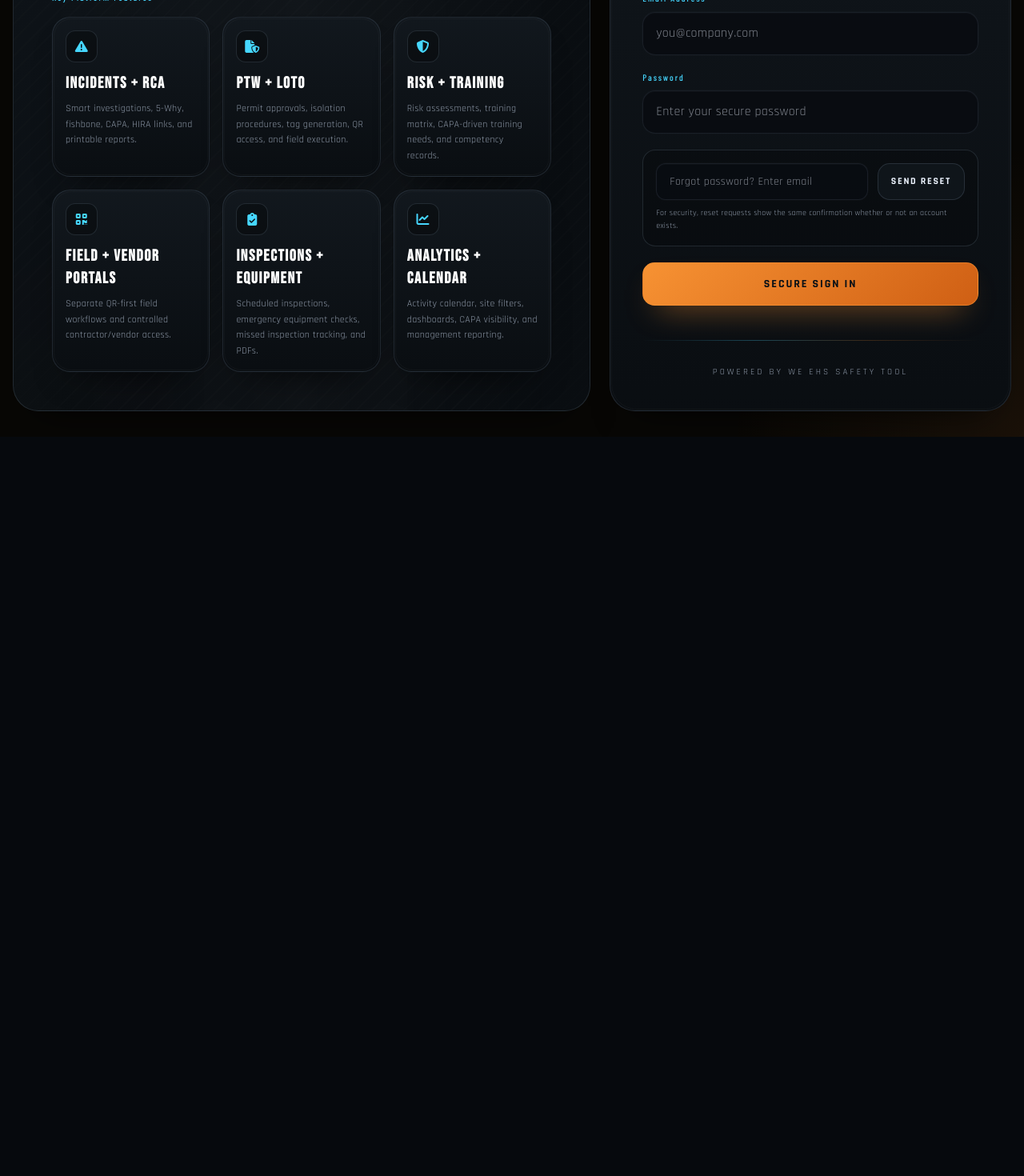
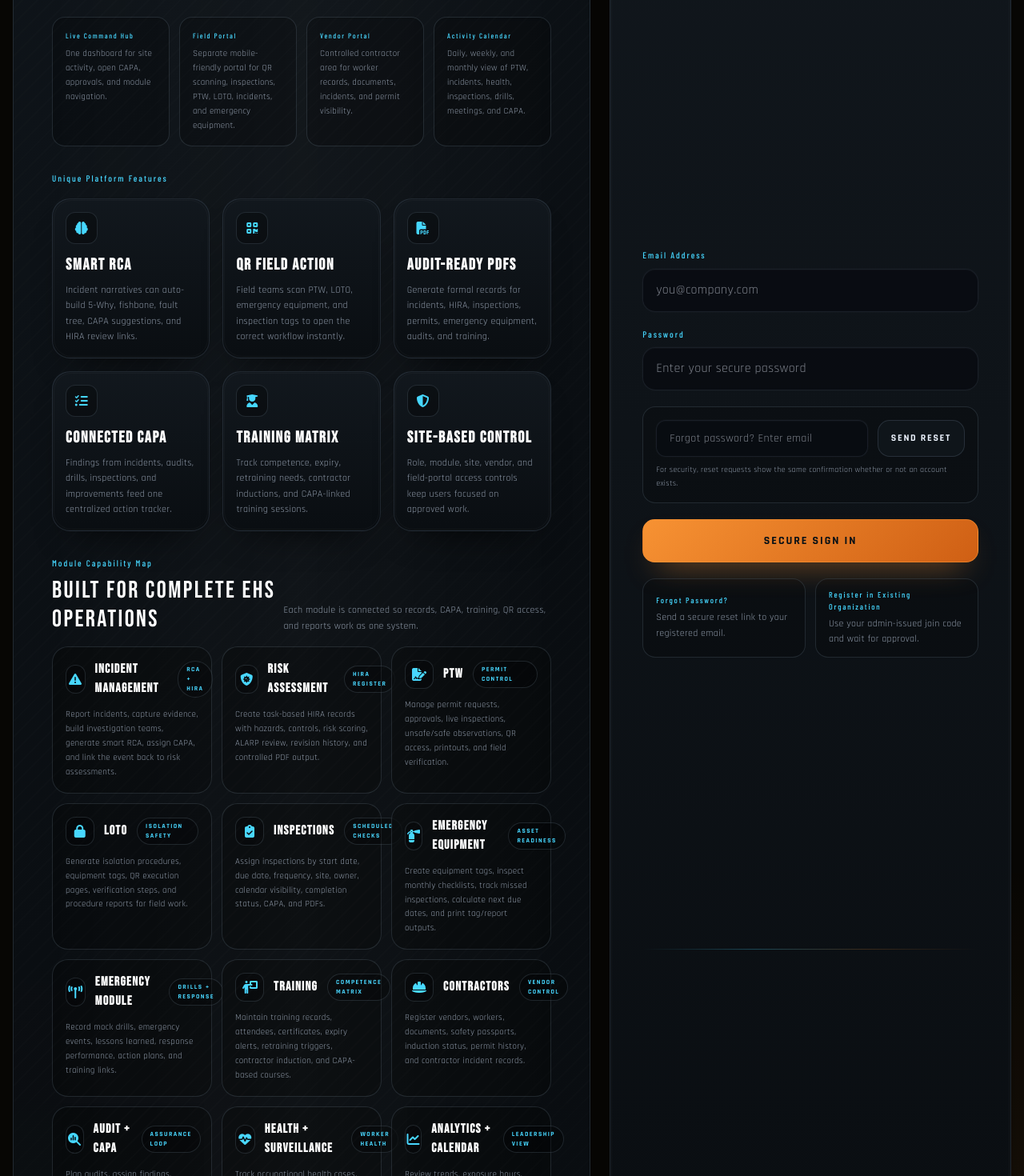
Before and after one commit to sarath200795/ohsms-portal, a React (Vite) app: page / in a window 1280 px wide. Shown: the part 400-1870 px from the top of the page at 80% size. Before the commit the page ends 946 px from the top, so only its background shows below. Built offline with nearby package versions, Linux system fonts and the light colour scheme; no server answers.

Commit message:
Change in Risk

```diff
--- a/src/pages/Login.jsx
+++ b/src/pages/Login.jsx
@@ -7,12 +7,94 @@ import { normalizeSessionPermissions } from '../utils/permissions';
 import { ACCOUNT_STATUS, canAuthenticateStatus, isDeletedStatus, isPendingStatus, writeStoredSession } from '../utils/session';
 
 const FEATURE_HIGHLIGHTS = [
-    { title: 'Incidents + RCA', icon: 'fa-triangle-exclamation', text: 'Smart investigations, 5-Why, fishbone, CAPA, HIRA links, and printable reports.' },
-    { title: 'PTW + LOTO', icon: 'fa-file-shield', text: 'Permit approvals, isolation procedures, tag generation, QR access, and field execution.' },
-    { title: 'Risk + Training', icon: 'fa-shield-halved', text: 'Risk assessments, training matrix, CAPA-driven training needs, and competency records.' },
-    { title: 'Field + Vendor Portals', icon: 'fa-qrcode', text: 'Separate QR-first field workflows and controlled contractor/vendor access.' },
-    { title: 'Inspections + Equipment', icon: 'fa-clipboard-check', text: 'Scheduled inspections, emergency equipment checks, missed inspection tracking, and PDFs.' },
-    { title: 'Analytics + Calendar', icon: 'fa-chart-line', text: 'Activity calendar, site filters, dashboards, CAPA visibility, and management reporting.' }
+    { title: 'Smart RCA', icon: 'fa-brain', text: 'Incident narratives can auto-build 5-Why, fishbone, fault tree, CAPA suggestions, and HIRA review links.' },
+    { title: 'QR Field Action', icon: 'fa-qrcode', text: 'Field teams scan PTW, LOTO, emergency equipment, and inspection tags to open the correct workflow instantly.' },
+    { title: 'Audit-Ready PDFs', icon: 'fa-file-pdf', text: 'Generate formal records for incidents, HIRA, inspections, permits, emergency equipment, audits, and training.' },
+    { title: 'Connected CAPA', icon: 'fa-list-check', text: 'Findings from incidents, audits, drills, inspections, and improvements feed one centralized action tracker.' },
+    { title: 'Training Matrix', icon: 'fa-user-graduate', text: 'Track competence, expiry, retraining needs, contractor inductions, and CAPA-linked training sessions.' },
+    { title: 'Site-Based Control', icon: 'fa-shield-halved', text: 'Role, module, site, vendor, and field-portal access controls keep users focused on approved work.' }
+];
+
+const UNIQUE_FEATURES = [
+    { label: 'Live Command Hub', value: 'One dashboard for site activity, open CAPA, approvals, and module navigation.' },
+    { label: 'Field Portal', value: 'Separate mobile-friendly portal for QR scanning, inspections, PTW, LOTO, incidents, and emergency equipment.' },
+    { label: 'Vendor Portal', value: 'Controlled contractor area for worker records, documents, incidents, and permit visibility.' },
+    { label: 'Activity Calendar', value: 'Daily, weekly, and monthly view of PTW, incidents, health, inspections, drills, meetings, and CAPA.' }
+];
+
+const MODULE_DETAILS = [
+    {
+        title: 'Incident Management',
+        icon: 'fa-triangle-exclamation',
+        tag: 'RCA + HIRA',
+        detail: 'Report incidents, capture evidence, build investigation teams, generate smart RCA, assign CAPA, and link the event back to risk assessments.'
+    },
+    {
+        title: 'Risk Assessment',
+        icon: 'fa-shield-virus',
+        tag: 'HIRA Register',
+        detail: 'Create task-based HIRA records with hazards, controls, risk scoring, ALARP review, revision history, and controlled PDF output.'
+    },
+    {
+        title: 'PTW',
+        icon: 'fa-file-signature',
+        tag: 'Permit Control',
+        detail: 'Manage permit requests, approvals, live inspections, unsafe/safe observations, QR access, printouts, and field verification.'
+    },
+    {
+        title: 'LOTO',
+        icon: 'fa-lock',
+        tag: 'Isolation Safety',
+        detail: 'Generate isolation procedures, equipment tags, QR execution pages, verification steps, and procedure reports for field work.'
+    },
+    {
+        title: 'Inspections',
+        icon: 'fa-clipboard-check',
+        tag: 'Scheduled Checks',
+        detail: 'Assign inspections by start date, due date, frequency, site, owner, calendar visibility, completion status, CAPA, and PDFs.'
+    },
+    {
+        title: 'Emergency Equipment',
+        icon: 'fa-fire-extinguisher',
+        tag: 'Asset Readiness',
+        detail: 'Create equipment tags, inspect monthly checklists, track missed inspections, calculate next due dates, and print tag/report outputs.'
+    },
+    {
+        title: 'Emergency Module',
+        icon: 'fa-tower-broadcast',
+        tag: 'Drills + Response',
+        detail: 'Record mock drills, emergency events, lessons learned, response performance, action plans, and training links.'
+    },
+    {
+        title: 'Training',
+        icon: 'fa-person-chalkboard',
+        tag: 'Competence Matrix',
+        detail: 'Maintain training records, attendees, certificates, expiry alerts, retraining triggers, contractor induction, and CAPA-based courses.'
+    },
+    {
+        title: 'Contractors',
+        icon: 'fa-helmet-safety',
+        tag: 'Vendor Control',
+        detail: 'Register vendors, workers, documents, safety passports, induction status, permit history, and contractor incident records.'
+    },
+    {
+        title: 'Audit + CAPA',
+        icon: 'fa-magnifying-glass-chart',
+        tag: 'Assurance Loop',
+        detail: 'Plan audits, assign findings, capture responses, verify closure, and consolidate actions across all major EHS modules.'
+    },
+    {
+        title: 'Health + Surveillance',
+        icon: 'fa-heart-pulse',
+        tag: 'Worker Health',
+        detail: 'Track occupational health cases, surveillance, vaccination, illness records, restricted access, and follow-up evidence.'
+    },
+    {
+        title: 'Analytics + Calendar',
+        icon: 'fa-chart-line',
+        tag: 'Leadership View',
+        detail: 'Review trends, exposure hours, incident rates, site filters, activity calendar, management visibility, and performance reports.'
+    }
 ];
 
 const normalizeJoinCode = (value) => value.toUpperCase().trim().replace(/[^A-Z0-9-]/g, '');
@@ -263,8 +345,17 @@ export default function Login() {
                         </p>
                     </div>
 
-                    <div>
-                        <p className="legendary-title mb-4 text-[11px] text-[var(--myth-cyan)]">Key Platform Features</p>
+                    <div className="mt-8 grid grid-cols-2 gap-3 lg:grid-cols-4">
+                        {UNIQUE_FEATURES.map((feature) => (
+                            <div key={feature.label} className="rounded-2xl border border-[var(--myth-border)] bg-black/25 p-4 shadow-inner">
+                                <p className="legendary-title text-[9px] text-[var(--myth-cyan)]">{feature.label}</p>
+                                <p className="mt-2 text-[11px] leading-relaxed text-[var(--myth-muted)]">{feature.value}</p>
+                            </div>
+                        ))}
+                    </div>
+
+                    <div className="mt-8">
+                        <p className="legendary-title mb-4 text-[11px] text-[var(--myth-cyan)]">Unique Platform Features</p>
                         <div className="grid gap-4 md:grid-cols-2 xl:grid-cols-3">
                             {FEATURE_HIGHLIGHTS.map((feature) => (
                                 <div key={feature.title} className="command-panel rounded-[1.4rem] p-4">
@@ -273,6 +364,36 @@ export default function Login() {
                                     </div>
                                     <h3 className="text-xl font-black text-white">{feature.title}</h3>
                                     <p className="mt-2 text-xs leading-relaxed text-[var(--myth-muted)]">{feature.text}</p>
+                                </div>
+                            ))}
+                        </div>
+                    </div>
+
+                    <div className="mt-8">
+                        <div className="mb-4 flex flex-col justify-between gap-2 sm:flex-row sm:items-end">
+                            <div>
+                                <p className="legendary-title text-[11px] text-[var(--myth-cyan)]">Module Capability Map</p>
+                                <h2 className="mt-2 text-3xl text-white">Built for complete EHS operations</h2>
+                            </div>
+                            <p className="max-w-sm text-xs leading-relaxed text-[var(--myth-muted)]">
+                                Each module is connected so records, CAPA, training, QR access, and reports work as one system.
+                            </p>
+                        </div>
+                        <div className="grid gap-3 md:grid-cols-2 xl:grid-cols-3">
+                            {MODULE_DETAILS.map((module) => (
+                                <div key={module.title} className="rounded-[1.25rem] border border-[var(--myth-border)] bg-[rgba(8,10,12,0.72)] p-4 transition hover:-translate-y-1 hover:border-[var(--myth-cyan)]/60 hover:bg-black/35">
+                                    <div className="mb-3 flex items-center justify-between gap-3">
+                                        <div className="flex items-center gap-3">
+                                            <div className="flex h-9 w-9 items-center justify-center rounded-xl border border-[var(--myth-border)] bg-black/30 text-[var(--myth-cyan)]">
+                                                <i className={`fas ${module.icon}`}></i>
+                                            </div>
+                                            <h3 className="text-base font-black text-white">{module.title}</h3>
+                                        </div>
+                                        <span className="rounded-full border border-[var(--myth-border)] bg-black/30 px-2.5 py-1 text-[8px] font-black uppercase tracking-[0.18em] text-[var(--myth-cyan)]">
+                                            {module.tag}
+                                        </span>
+                                    </div>
+                                    <p className="text-[11px] leading-relaxed text-[var(--myth-muted)]">{module.detail}</p>
                                 </div>
                             ))}
                         </div>
@@ -297,7 +418,7 @@ export default function Login() {
 
                         <div className="mt-8 grid grid-cols-3 gap-3 rounded-[1.25rem] border border-[var(--myth-border)] bg-[rgba(10,8,6,0.82)] p-2">
                             <button type="button" onClick={() => setAuthMode('login')} className={`myth-button px-3 py-3 text-xs ${authMode === 'login' ? 'myth-button-primary' : 'myth-button-secondary'}`}>Sign In</button>
-                            <button type="button" onClick={() => setAuthMode('join')} className={`myth-button px-3 py-3 text-xs ${isJoinMode ? 'myth-button-primary' : 'myth-button-secondary'}`}>New User</button>
+                            <button type="button" onClick={() => setAuthMode('join')} className={`myth-button px-3 py-3 text-xs ${isJoinMode ? 'myth-button-primary' : 'myth-button-secondary'}`}>Existing Org</button>
                             <button type="button" onClick={() => setAuthMode('create')} className={`myth-button px-3 py-3 text-xs ${isCreateMode ? 'myth-button-primary' : 'myth-button-secondary'}`}>New Org</button>
                         </div>
                     </div>
@@ -315,6 +436,7 @@ export default function Login() {
                             <div className="rounded-2xl border border-[var(--myth-border)] bg-black/20 p-4">
                                 <div className="flex flex-col gap-3 sm:flex-row">
                                     <input
+                                        id="forgot-password-email"
                                         type="email"
                                         value={resetEmail}
                                         onChange={(e) => setResetEmail(e.target.value)}
@@ -330,6 +452,27 @@ export default function Login() {
                             <button type="submit" disabled={loading} className="myth-button myth-button-primary w-full px-4 py-4 text-sm">
                                 {loading ? 'Authenticating...' : 'Secure Sign In'}
                             </button>
+                            <div className="grid gap-3 sm:grid-cols-2">
+                                <button
+                                    type="button"
+                                    onClick={() => {
+                                        setResetEmail((prev) => prev || email);
+                                        document.getElementById('forgot-password-email')?.focus();
+                                    }}
+                                    className="rounded-2xl border border-[var(--myth-border)] bg-black/20 px-4 py-3 text-left transition hover:border-[var(--myth-cyan)]/60 hover:bg-black/35"
+                                >
+                                    <span className="legendary-title block text-[10px] text-[var(--myth-cyan)]">Forgot Password?</span>
+                                    <span className="mt-1 block text-xs leading-relaxed text-[var(--myth-muted)]">Send a secure reset link to your registered email.</span>
+                                </button>
+                                <button
+                                    type="button"
+                                    onClick={() => setAuthMode('join')}
+                                    className="rounded-2xl border border-[var(--myth-border)] bg-black/20 px-4 py-3 text-left transition hover:border-[var(--myth-cyan)]/60 hover:bg-black/35"
+                                >
+                                    <span className="legendary-title block text-[10px] text-[var(--myth-cyan)]">Register in Existing Organization</span>
+                                    <span className="mt-1 block text-xs leading-relaxed text-[var(--myth-muted)]">Use your admin-issued join code and wait for approval.</span>
+                                </button>
+                            </div>
                         </form>
                     ) : (
                         <form onSubmit={isJoinMode ? handleJoinExistingOrg : handleCreateWorkspace} className="mt-8 space-y-4">
```
